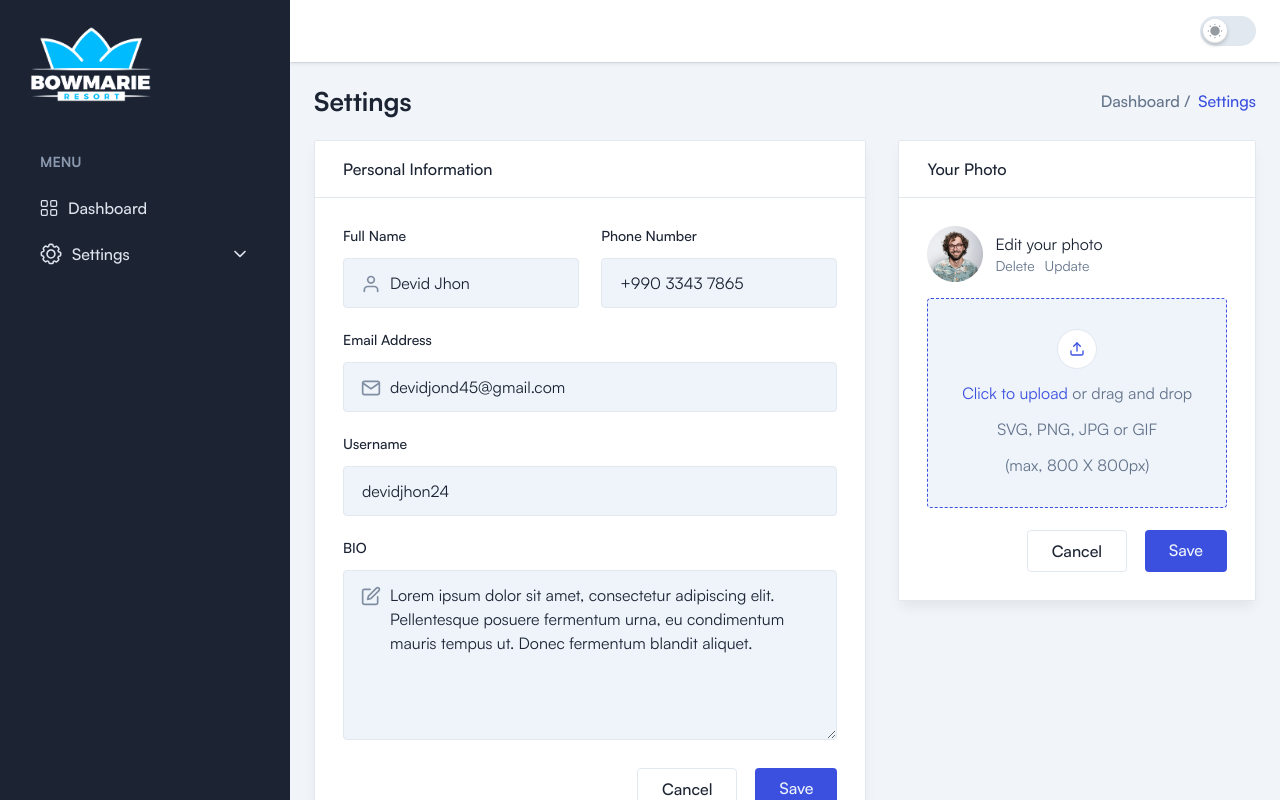
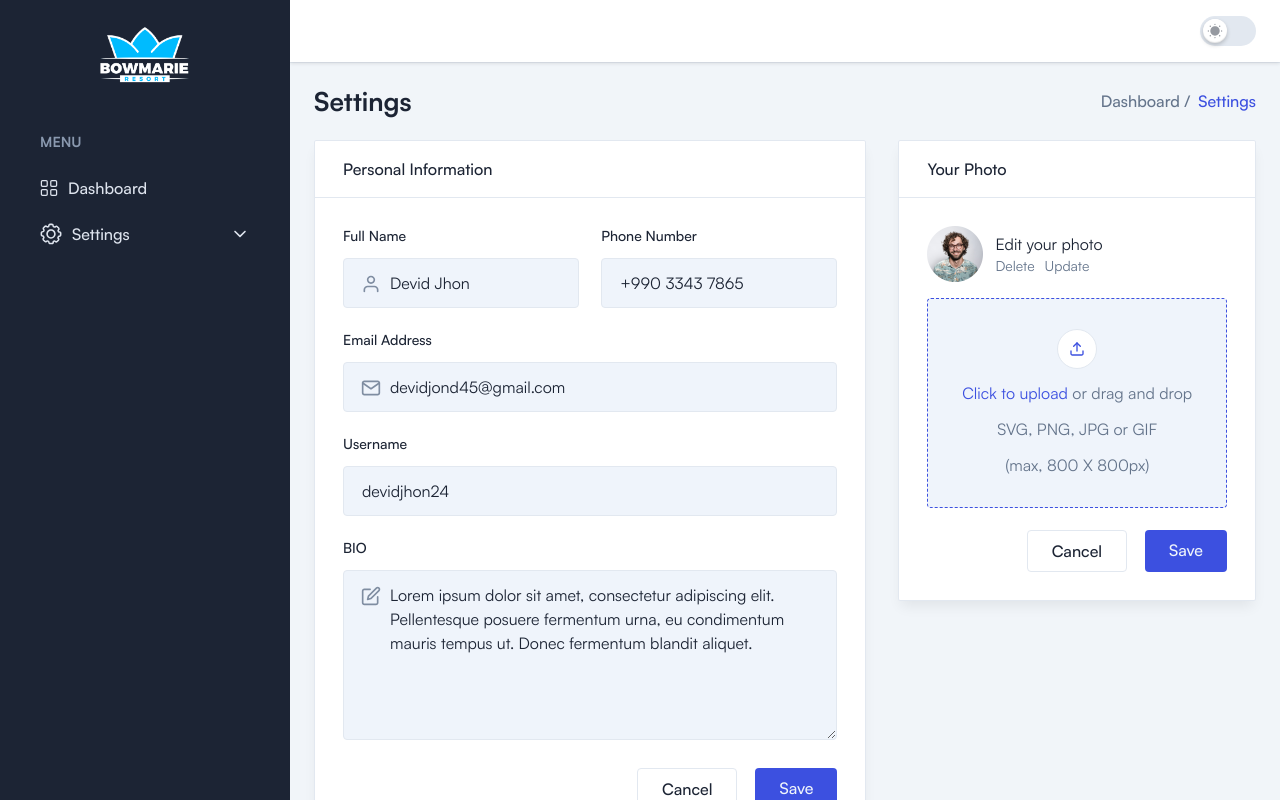
Before and after one commit to Lukada-taiya/InventoryMS, a React (Vite) app: page /settings in a window 1280 px wide. Built offline with nearby package versions, Linux system fonts and the light colour scheme.

Commit message:
alignments

```diff
--- a/src/components/Sidebar/index.tsx
+++ b/src/components/Sidebar/index.tsx
@@ -63,10 +63,10 @@ const Sidebar = ({ sidebarOpen, setSidebarOpen }: SidebarProps) => {
       }`}
     >
       {/* <!-- SIDEBAR HEADER --> */}
-      <div className="flex items-center justify-between gap-2 px-6 py-5.5 lg:py-6.5">
-      <Link className="inline-block" to="/">
-      <img className="h-20 w-full rounded-lg object-cover object-center" src={logoBlue} alt="Logo" />
-    </Link>
+      <div className="flex items-center justify-center gap-2 px-6 py-5.5 lg:py-6.5">
+        <Link className="inline-block" to="/">
+        <img className="h-15 w-full rounded-lg object-cover object-center" src={logoBlue} alt="Logo" />
+        </Link>
         {/* <NavLink to="/">
           <img src={Logo} alt="Logo" />
         </NavLink> */}
```
